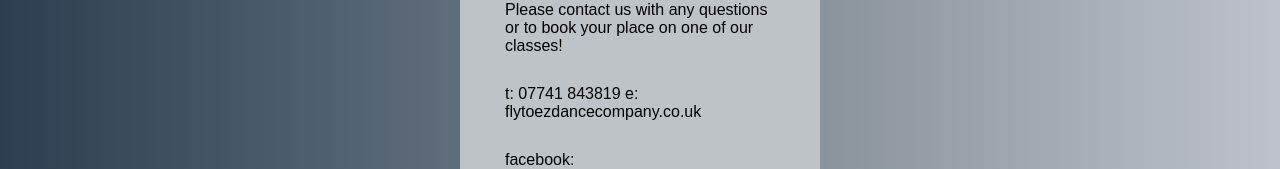
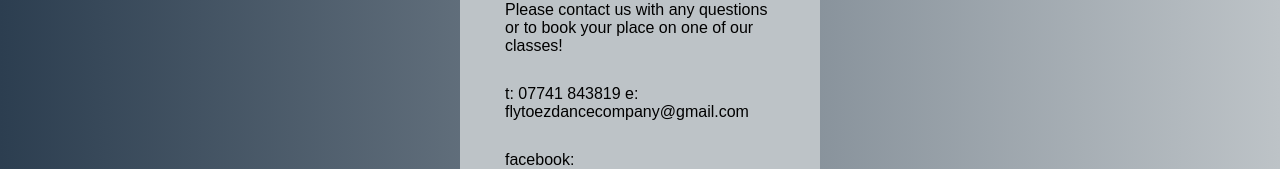
Before and after one commit to Nesaganesh/reactapp, a React (Create React App) app: page /contactus in a window 1280 px wide. Shown: the part 202-371 px from the top of the page. Built offline with nearby package versions, Linux system fonts and the light colour scheme.

Commit message:
email id updated

```diff
--- a/src/components/pages/Contactus.js
+++ b/src/components/pages/Contactus.js
@@ -15,7 +15,7 @@
                         </div>
                         <div className="lastname">
                             t: 07741 843819
-                            e: flytoezdancecompany.co.uk
+                            e: flytoezdancecompany@gmail.com
                         </div>
                         <div className="gender">
                             facebook: www.facebook.com/FlytoezDanceCompany
```
